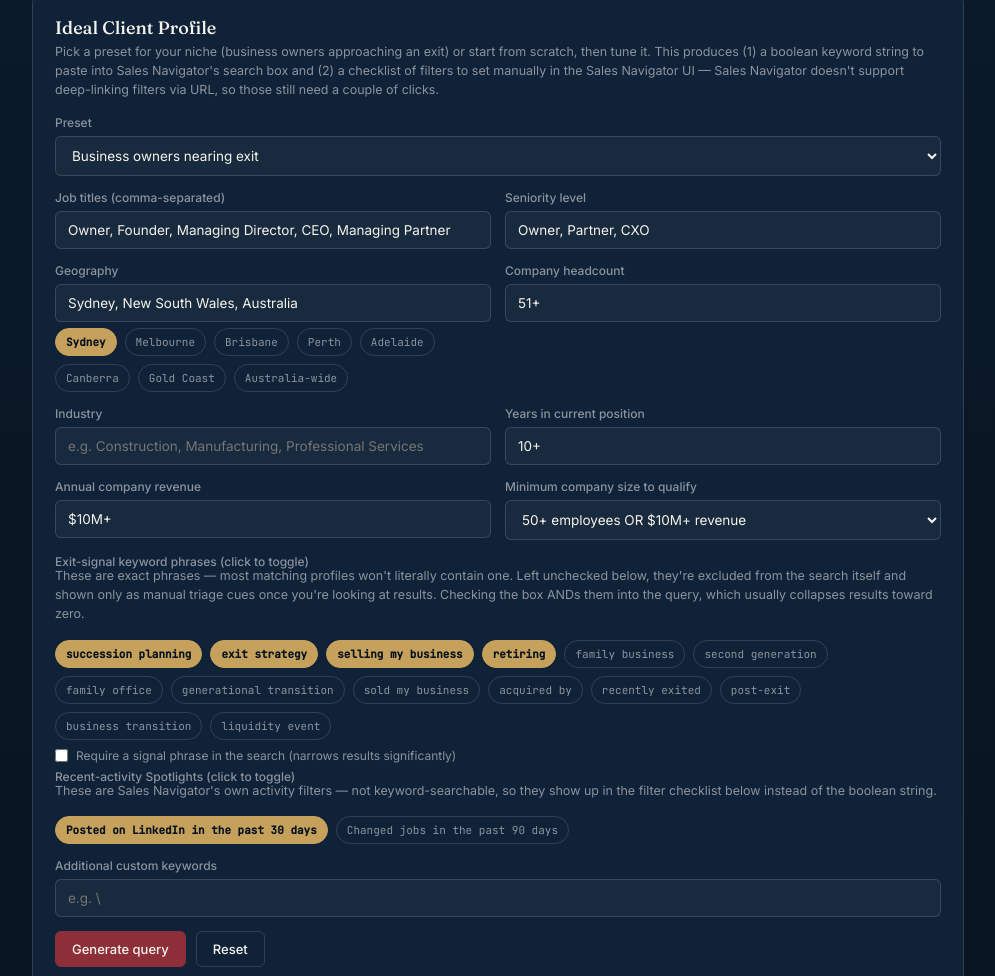
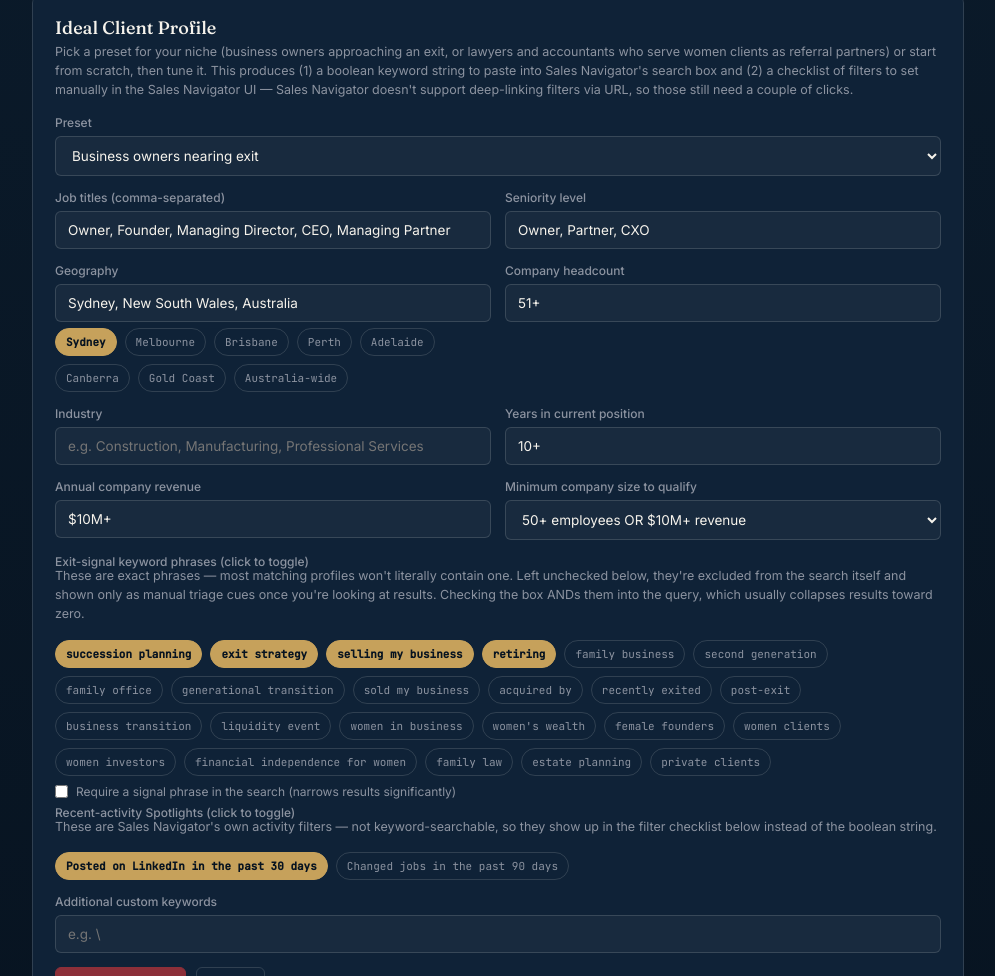
Before and after one commit to addynehra/Addy-Nehra, a website: page leads.html in a window 1280 px wide. Shown: the part 264-1240 px from the top of the page, without its empty margins (142-1137 px from the left). Drawn offline with Linux system fonts and the light colour scheme.

Commit message:
Add referral partner signals and presets for lawyers and accountants
- Search Builder: two Sales Navigator presets, "lawyers serving women"
  and "accountants serving women". Each requires titles AND women-focus
  keywords AND practice-area keywords, for manual use in Sales
  Navigator. LinkedIn itself is never scraped.
- Women & Wealth scan: a new "Referral partner (law / accounting)"
  signal type and 3 searches for law and accounting firms running
  women-focused programs, events and networks. Referral partners can be
  any gender. The research step records the professional leading the
  work.
- Extract the acting organisation from "<Org> launches/hosts/appoints"
  headlines.

Co-Authored-By: Claude Opus 5.5 <noreply@anthropic.com>
Claude-Session: https://claude.ai/code/session_012XakGRojgQQuBQBvycwuek

```diff
--- a/leads.html
+++ b/leads.html
@@ -196,6 +196,7 @@
   .liq-type{ font-family:'JetBrains Mono', monospace; font-size: 10px; padding: 3px 8px; border-radius: 10px; border:1px solid var(--line); color: var(--grey); text-transform: uppercase; letter-spacing: .04em; }
   .liq-type.exit, .liq-type.selldown{ border-color: var(--gold); color: var(--gold); }
   .liq-type.founder_liquidity, .liq-type.rich_list{ border-color: var(--gold); color: var(--gold); }
+  .liq-type.referral_partner{ border-color: var(--burgundy); color: #D98C95; }
   .liq-type.women_investing, .liq-type.philanthropy{ border-color: var(--good); color: var(--good); }
   .liq-type.pe{ border-color: var(--good); color: var(--good); }
   .liq-meta{ font-size: 12px; color: var(--grey); margin-bottom: 8px; line-height: 1.5; }
@@ -241,7 +242,7 @@
   <section class="panel active" id="tab-search">
     <div class="card">
       <h2>Ideal Client Profile</h2>
-      <p class="hint">Pick a preset for your niche (business owners approaching an exit) or start from scratch, then tune it. This produces (1) a boolean keyword string to paste into Sales Navigator's search box and (2) a checklist of filters to set manually in the Sales Navigator UI — Sales Navigator doesn't support deep-linking filters via URL, so those still need a couple of clicks.</p>
+      <p class="hint">Pick a preset for your niche (business owners approaching an exit, or lawyers and accountants who serve women clients as referral partners) or start from scratch, then tune it. This produces (1) a boolean keyword string to paste into Sales Navigator's search box and (2) a checklist of filters to set manually in the Sales Navigator UI — Sales Navigator doesn't support deep-linking filters via URL, so those still need a couple of clicks.</p>
 
       <label>Preset</label>
       <select id="preset-select"></select>
@@ -369,7 +370,7 @@
   <section class="panel" id="tab-women">
     <div class="card">
       <h2>Women &amp; wealth signals</h2>
-      <p class="hint">A daily scan of public Australian business news for women who have <strong>sold, raised or listed a business, taken over a family business or family office, made major gifts, appeared on a Rich List, or are active in women's investing networks</strong> (Scale Investors, Australians Investing in Women, Chief Executive Women and similar). Someone counts as a woman only when the article says so (she/her, businesswoman); names are never used to guess. Obituaries, estates, inheritance disputes, divorces and court cases are excluded on purpose.</p>
+      <p class="hint">A daily scan of public Australian business news for women who have <strong>sold, raised or listed a business, taken over a family business or family office, made major gifts, appeared on a Rich List, or are active in women's investing networks</strong> (Scale Investors, Australians Investing in Women, Chief Executive Women and similar). Someone counts as a woman only when the article says so (she/her, businesswoman); names are never used to guess. Obituaries, estates, inheritance disputes, divorces and court cases are excluded on purpose. <strong>Referral partner</strong> signals are lawyers and accountants publicly running women-focused work: programs, events, networks or practices.</p>
       <div id="wom-status" class="hint" style="margin-bottom:0;">Loading…</div>
     </div>
 
@@ -436,6 +437,7 @@
             <option value="">No signal logged</option>
             <option value="Liquidity event">Liquidity event</option>
             <option value="Women &amp; wealth signal">Women &amp; wealth signal</option>
+            <option value="Referral partner">Referral partner</option>
             <option value="News article">News article</option>
             <option value="LinkedIn post">LinkedIn post</option>
             <option value="Job change">Job change</option>
@@ -605,6 +607,36 @@
       signals: ["sold my business", "acquired by", "recently exited", "post-exit"],
       spotlights: ["Changed jobs in the past 90 days"]
     },
+    women_ref_lawyers: {
+      label: "Referral partners: lawyers serving women",
+      titles: "Partner, Principal, Special Counsel, Senior Associate, Family Lawyer, Estate Planning Lawyer, Private Client Lawyer",
+      seniority: "Partner, Owner, Director",
+      geo: "Sydney, New South Wales, Australia",
+      headcount: "",
+      revenue: "",
+      sizeLogic: "either",
+      industry: "Law Practice, Legal Services",
+      tenure: "5+",
+      signals: ["women in business", "women's wealth", "female founders", "women clients", "financial independence for women"],
+      custom: '("family law" OR "estate planning" OR "wills and estates" OR "private client" OR "succession planning")',
+      requireSignals: true, // the women focus is the point of this search
+      spotlights: ["Posted on LinkedIn in the past 30 days"]
+    },
+    women_ref_accountants: {
+      label: "Referral partners: accountants serving women",
+      titles: "Partner, Director, Principal, Private Client Director, Family Office Director, Chartered Accountant",
+      seniority: "Partner, Owner, Director",
+      geo: "Sydney, New South Wales, Australia",
+      headcount: "",
+      revenue: "",
+      sizeLogic: "either",
+      industry: "Accounting",
+      tenure: "5+",
+      signals: ["women in business", "women's wealth", "female founders", "women clients", "financial independence for women"],
+      custom: '("tax" OR "advisory" OR "private client" OR "family office" OR "business services")',
+      requireSignals: true, // the women focus is the point of this search
+      spotlights: ["Posted on LinkedIn in the past 30 days"]
+    },
     custom: {
       label: "Start from scratch",
       titles: "", seniority: "", geo: "", headcount: "", revenue: "", sizeLogic: "either", industry: "", tenure: "", signals: [], spotlights: []
@@ -620,7 +652,9 @@
 
   const ALL_SIGNALS = ["succession planning","exit strategy","selling my business","retiring",
     "family business","second generation","family office","generational transition",
-    "sold my business","acquired by","recently exited","post-exit","business transition","liquidity event"];
+    "sold my business","acquired by","recently exited","post-exit","business transition","liquidity event",
+    "women in business","women's wealth","female founders","women clients","women investors","financial independence for women",
+    "family law","estate planning","private clients"];
 
   const ALL_SPOTLIGHTS = ["Posted on LinkedIn in the past 30 days", "Changed jobs in the past 90 days"];
 
@@ -690,8 +724,8 @@
     document.getElementById('f-size-logic').value = p.sizeLogic;
     document.getElementById('f-industry').value = p.industry;
     document.getElementById('f-tenure').value = p.tenure;
-    document.getElementById('f-custom').value = '';
-    document.getElementById('f-require-signals').checked = false;
+    document.getElementById('f-custom').value = p.custom || '';
+    document.getElementById('f-require-signals').checked = !!p.requireSignals;
     renderChips(p.signals);
     renderSpotlightChips(p.spotlights);
     renderGeoChips();
@@ -1376,12 +1410,12 @@
   let womLoadFailed = false;
   const WOM_CAT_LABELS = {
     founder_liquidity: 'Founder: sale / raise / listing', rich_list: 'Rich List', family_business: 'Family business / family office',
-    philanthropy: 'Philanthropy', women_investing: 'Women investing initiative'
+    philanthropy: 'Philanthropy', women_investing: 'Women investing initiative', referral_partner: 'Referral partner (law / accounting)'
   };
   const womCatSel = document.getElementById('wom-cat');
   Object.entries(WOM_CAT_LABELS).forEach(([k, v]) => { const o = document.createElement('option'); o.value = k; o.textContent = v; womCatSel.appendChild(o); });
 
-  function womE(s){ return s.enrichment && s.enrichment.is_woman_identified !== false ? s.enrichment : {}; }
+  function womE(s){ return s.enrichment && (s.enrichment.is_woman_identified !== false || s.category === 'referral_partner') ? s.enrichment : {}; }
   function womName(s){ return womE(s).name || s.person || ''; }
   function womOrg(s){ return womE(s).organisation || s.organisation || ''; }
   function womWealth(s){
@@ -1420,7 +1454,7 @@
       stage: 'New', followup: '',
       notes: [WOM_CAT_LABELS[s.category] + (womWealth(s) ? ' · ' + womWealth(s) : ''), e.organisation_description, e.wealth_indicator && 'Wealth basis: ' + e.wealth_indicator,
               e.investing_interests && 'Interests: ' + e.investing_interests, e.summary, 'Signal score ' + s.score + '/100'].filter(Boolean).join('\n'),
-      signalType: 'Women & wealth signal',
+      signalType: s.category === 'referral_partner' ? 'Referral partner' : 'Women & wealth signal',
       signalUrl: e.source_url || art.link || '',
       signalNote: (art.source ? art.source + ', ' : '') + formatNewsDate(art.pubDate) + ': ' + (art.title || ''),
       source: 'women-scan', added: new Date().toISOString().slice(0,10)
--- a/scripts/liquidity/parse.mjs
+++ b/scripts/liquidity/parse.mjs
@@ -98,7 +98,7 @@ function lastProperNounRun(s) {
   return NOT_A_NAME.test(run) ? '' : run;
 }
 
-function tidyName(raw) {
+export function tidyName(raw) {
   if (!raw) return null;
   let s = raw.replace(/^['"‘’“”]+|['"‘’“”]+$/g, '').replace(STOP_TAIL, '').trim();
   s = s.replace(/[,:;.!?]+$/, '').trim();
```
Also changed, not shown: LIQUIDITY_SCAN.md (+14 -0 lines), scripts/women/config.mjs (+6 -1 lines), scripts/women/parse.mjs (+22 -6 lines), test/fixtures/women/w-ref-law.xml (added, +4 -0 lines), test/women.test.mjs (+4 -1 lines).
